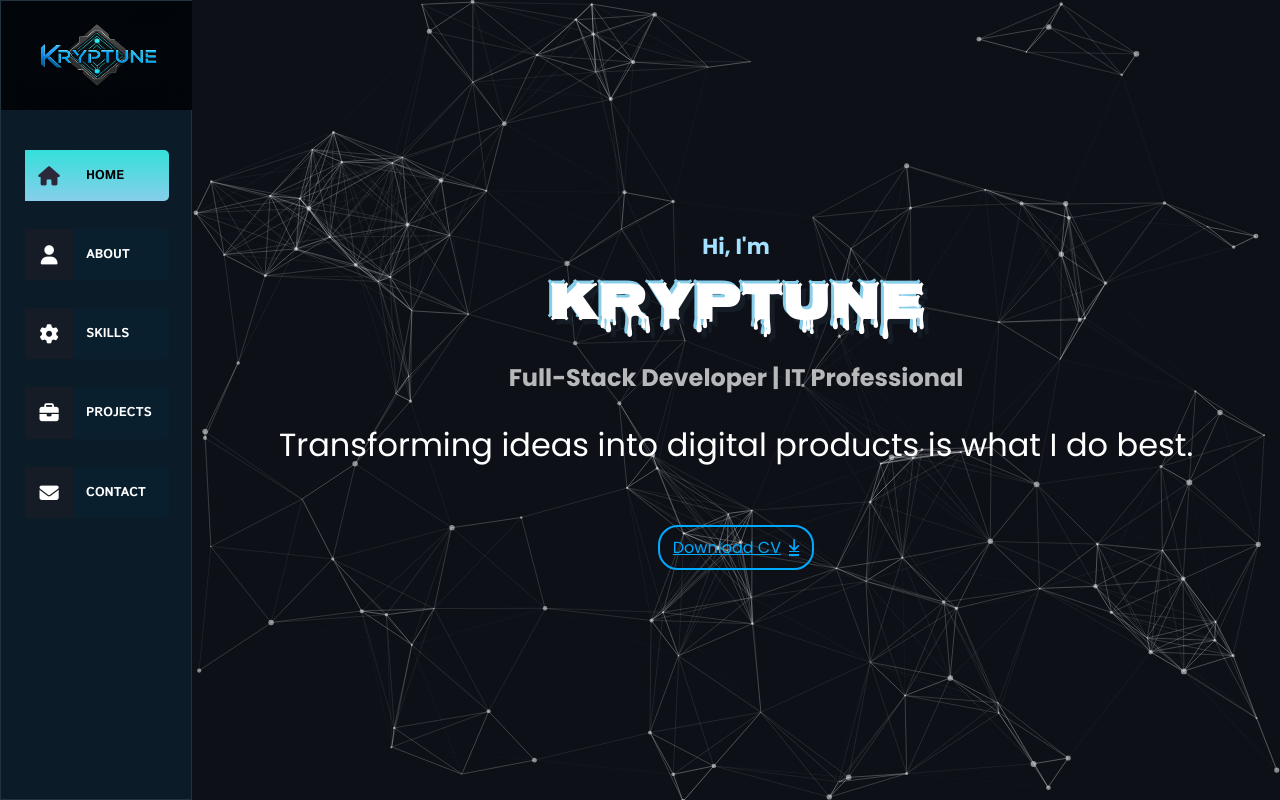
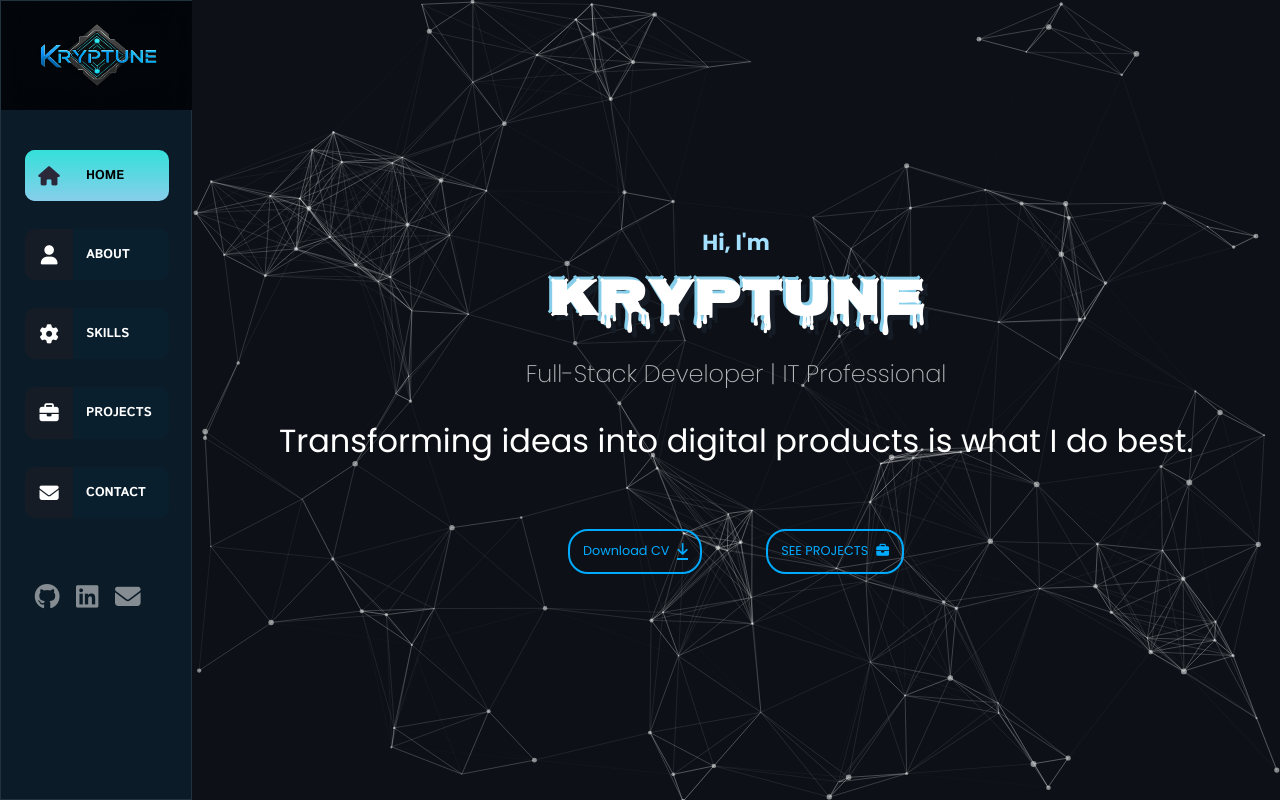
Before and after one commit to kryptune/kryptune-portfolio, a React (Vite) app: page / in a window 1280 px wide. Built offline with nearby package versions, Linux system fonts and the light colour scheme; a web font is replaced by a local one.

Commit message:
added social icon in the sidebar and view project button

```diff
--- a/src/Components/Home.jsx
+++ b/src/Components/Home.jsx
@@ -98,16 +98,21 @@ export default function Home() {
     <section className="home" id="home">
       <div id="particles-js" className="particles-background"></div>
       <div className="home-container">
-          <h1 className="home--title">Hi, I'm </h1>
-          <h2 className="home--name"> KRYPTUNE </h2>
+            <h1 className="home--title fade-in-text">Hi, I'm </h1>
+            <h2 className="home--name slide-up-text"> KRYPTUNE </h2>
             <h3 className="home--profession">Full-Stack Developer | IT Professional</h3>
             <p className="home--punchline">
                 Transforming ideas into digital products is what I do best.
             </p>
+            <div className="home-anchors">
             <a className="download-btn" href="/RESUME.pdf" download="Rolando dll. De la Torre - RESUME.pdf">
               Download CV
                 <i className="fas fa-arrow-down custom-underline"></i>
             </a>
+            <a className="view-projects" href="#projects" > SEE PROJECTS
+                <span> <i className="fa-solid fa-briefcase"></i> </span>
+            </a>
+            </div>
       </div>
     </section>
   );
--- a/src/Components/Sidebar.jsx
+++ b/src/Components/Sidebar.jsx
@@ -26,6 +26,17 @@ export default function Sidebar({sessionID, setActiveSection}) {
             <div className={width < 768 ? 'navbar-links' : "sidebar-links"}>
                 {linkElements}
             </div>
+            <div className='sidebar-social-links'>
+               <a href="https://github.com/kryptune" target="_blank" rel="noopener noreferrer" className='contact-social-github' aria-label='GitHub'>
+                   <i className="fa-brands fa-github side-icon"></i>
+               </a>
+               <a href="https://www.linkedin.com/in/rolando-de-la-torre-030387358/" target="_blank" rel="noopener noreferrer" className='contact-social-linkedin' aria-label='LinkedIn'>
+                   <i className="fa-brands fa-linkedin side-icon"></i>
+               </a>
+               <a href="mailto:rolandodelatorre01@gmail.com" className='contact-info-email' aria-label='Contact Email'>
+                   <i className="fa-solid fa-envelope side-icon"></i>
+               </a>
+            </div>
         </div>
     );
 }
--- a/src/index.css
+++ b/src/index.css
@@ -76,6 +76,10 @@ body {
     transition: background-color 0.3s ease;
 }
 
+.sidebar-social-links{
+    display:none;
+}
+
 .sidebar--title{
     height: 50px;
     width: 20vw;
@@ -145,6 +149,38 @@ body {
     font-size: 1.7vw;
 }
 
+/* 1. Define the animation for a simple fade-in effect */
+@keyframes fadeIn {
+  from {
+    opacity: 0;
+  }
+  to {
+    opacity: 1;
+  }
+}
+
+/* 2. Define the animation for a slide-in-from-bottom effect */
+@keyframes slideInFromBottom {
+  from {
+    opacity: 0;
+    transform: translateY(20px);
+  }
+  to {
+    opacity: 1;
+    transform: translateY(0);
+  }
+}
+
+/* 3. Apply the animations to specific elements */
+.fade-in-text {
+  animation: fadeIn 2s ease-in-out forwards;
+}
+
+.slide-up-text {
+  animation: slideInFromBottom 1.5s ease-in-out forwards;
+}
+
+
 .home--name{
     color: white;
     font-size: 5vw;
@@ -160,6 +196,8 @@ body {
     color: rgba(255, 255, 255, 0.7);
     font-size: 1.7vw;
     margin-top: 1vh;
+    font-weight: 200;
+    font-style: normal;
 }
 
 .home--punchline{
@@ -183,6 +221,7 @@ body {
     border: 2px solid #00aaff;
     transition: all 0.3s ease;
     gap: 0.5rem;
+    text-decoration: none;
 }
 
 .fa-arrow-down{
@@ -191,13 +230,36 @@ body {
 }
 
 
-.download-btn:hover{
+:where(.download-btn, .view-projects):hover{
     background-color: #00aaff;
     color: #ffffff;
 }
 
 .download-btn:hover > .fa-arrow-down{
     color: white;
+}
+
+.home-anchors{
+    display:flex;
+    gap: 5vw;
+}
+
+.view-projects{
+    background-color: transparent;
+    padding: 1vw;
+    height: 3.5vw;
+    width: auto;
+    font-size: 1vw;
+    color: #00aaff;
+    margin-top: 5vh;
+    display: flex;
+    align-items: center;
+    justify-content: center;
+    border-radius: 20px;
+    border: 2px solid #00aaff;
+    transition: all 0.3s ease;
+    gap: 0.5rem;
+    text-decoration: none;
 }
 
 .about-me-title, .skills-title, .project-title, .contact-title {
@@ -559,7 +621,24 @@ body {
     flex-direction: column;
     align-self: center;
     align-items: center;
+    margin-bottom: 3vw;
+}
 
+.sidebar-social-links{
+    display:flex;
+    justify-content: center;
+    align-items: center;
+    opacity:1;
+}
+
+.side-icon{
+    color: rgba(255, 255, 255, 0.5);
+    font-size: 2vw;
+    margin-right: 1.3vw;
+}
+
+.side-icon:hover{
+    color: var(--hover-bg)
 }
 
 .sidebar--title{
@@ -582,7 +661,7 @@ body {
     font-weight: bold;
     margin-bottom: 3.5vh;
     background-color: var(--secondary-bg);
-    border-radius: 5px;
+    border-radius: 10px;
 }
 
 .sidebar--link:hover {
@@ -603,6 +682,8 @@ body {
   justify-content: center;
   align-items: center;
   font-size: 1.5vw;
+  border-top-left-radius: 10px;
+  border-bottom-left-radius: 10px;
 }
 
 .sidebar--link--title{
@@ -698,21 +779,7 @@ body {
 }
 
 .download-btn{
-    background-color: transparent;
-    padding: 1vw;
-    height: 3.5vw;
-    width: auto;
-    font-size: 2vh;
-    color: #00aaff;
-    margin-top: 7vh;
-    display: flex;
-    white-space: nowrap;
-    align-items: center;
-    justify-content: center;
-    border-radius: 20px;
-    border: 2px solid #00aaff;
-    transition: all 0.3s ease;
-    gap: 0.5rem;
+    margin-top:8vh;
 }
 
 .fa-arrow-down{
@@ -722,8 +789,11 @@ body {
     padding-bottom: 1px; /* Adds a small gap between the arrow and the line */
 }
 
+.view-projects{
+    margin-top: 8vh;
+}
 
-.download-btn:hover{
+:where(.download-btn, .view-projects):hover{
     background-color: #00aaff;
     color: #ffffff;
 }
```
Lines whose indentation alone changed are shown as unchanged.
